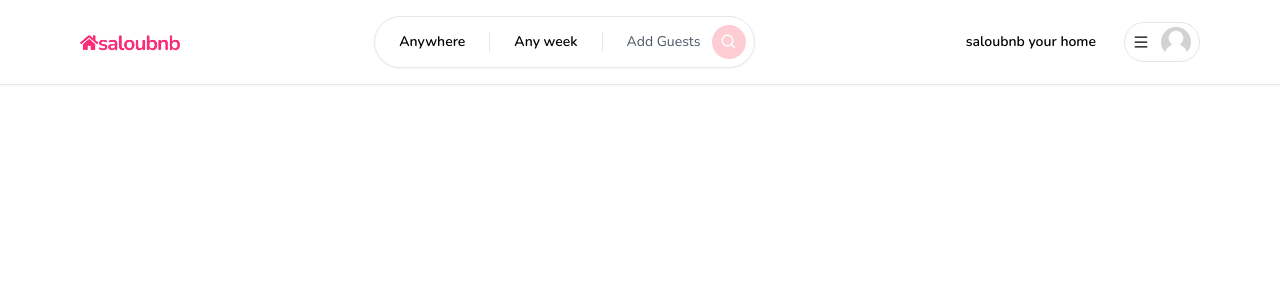
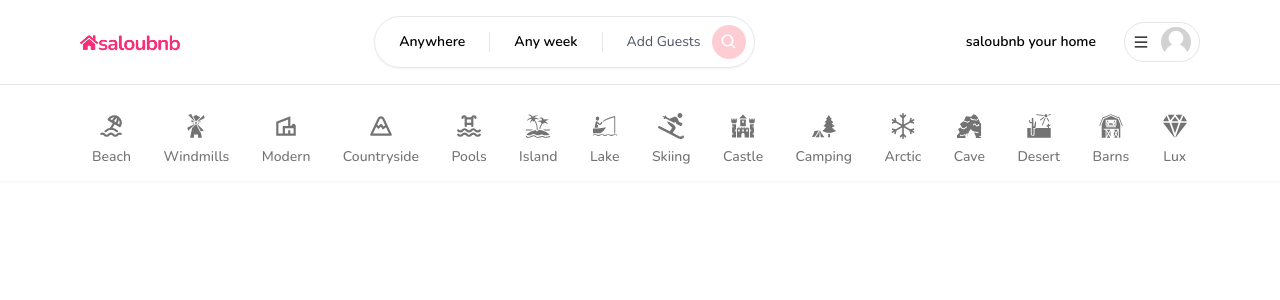
Before and after one commit to antonov/saloubnb, a Next.js app: page / in a window 1280 px wide. Shown: the top 300 px of the page. Built offline with nearby package versions, Linux system fonts and the light colour scheme; no server answers.

Commit message:
Added Categories navigation.

```diff
--- /dev/null
+++ b/app/components/navbar/Categories.tsx
@@ -0,0 +1,105 @@
+'use client';
+import Container from "@/app/components/Container";
+import {TbBeach, TbMountain, TbPool} from "react-icons/tb";
+import {
+  GiBarn,
+  GiBoatFishing,
+  GiCampingTent,
+  GiCastle,
+  GiCaveEntrance, GiDesert,
+  GiForestCamp,
+  GiIsland,
+  GiWindmill
+} from "react-icons/gi";
+import {MdOutlineVilla} from "react-icons/md";
+import CategoryBox from "@/app/components/navbar/CategoryBox";
+import {usePathname, useSearchParams} from "next/navigation";
+import {FaSkiing} from "react-icons/fa";
+import {BsSnow} from "react-icons/bs";
+import {IoDiamond} from "react-icons/io5";
+
+const categories = [
+  {
+    label: 'Beach',
+    icon:  TbBeach,
+    description: 'This property is close to the beach!'
+  },{
+    label: 'Windmills',
+    icon:  GiWindmill,
+    description: 'This property has windmills!'
+  },{
+    label: 'Modern',
+    icon:  MdOutlineVilla,
+    description: 'This property is modern!'
+  },
+  {
+    label: 'Countryside',
+    icon:  TbMountain,
+    description: 'This property is in countryside!'
+  },{
+    label: 'Pools',
+    icon:  TbPool,
+    description: 'This property has a pool!'
+  },{
+    label: 'Island',
+    icon:  GiIsland,
+    description: 'This property is on an island!'
+  }, {
+    label: 'Lake',
+    icon:  GiBoatFishing,
+    description: 'This property is close to a lake!'
+  }, {
+    label: 'Skiing',
+    icon:  FaSkiing,
+    description: 'This property has skiing activities!'
+  }, {
+    label: 'Castle',
+    icon:  GiCastle,
+    description: 'This property is in a castle!'
+  }, {
+    label: 'Camping',
+    icon:  GiForestCamp,
+    description: 'This property has camping activities!'
+  }, {
+    label: 'Arctic',
+    icon:  BsSnow,
+    description: 'This property has snow activities!'
+  }, {
+    label: 'Cave',
+    icon:  GiCaveEntrance,
+    description: 'This property has snow activities!'
+  }, {
+    label: 'Desert',
+    icon:  GiDesert,
+    description: 'This property is in a desert!'
+  }, {
+    label: 'Barns',
+    icon:  GiBarn,
+    description: 'This property is in the barn!'
+  }, {
+    label: 'Lux',
+    icon:  IoDiamond,
+    description: 'This property is in the barn!'
+  }
+]
+
+const Categories = () => {
+  const params = useSearchParams();
+  const category = params?.get('category');
+  const pathname = usePathname();
+  const isMainPage = pathname === '/';
+  if(!isMainPage) {
+    return null;
+  }
+  return (
+    <Container>
+      <div className="pt-4 flex flex-row items-center justify-between overflow-x-auto">
+        { categories.map((item) => (
+          <CategoryBox key={item.label} label={item.label} selected={category == item.label} icon={item.icon}  />
+        ))}
+      </div>
+    </Container>
+  )
+}
+
+export default Categories;
--- /dev/null
+++ b/app/components/navbar/CategoryBox.tsx
@@ -0,0 +1,57 @@
+'use client';
+
+import {IconType} from "react-icons";
+import {useRouter, useSearchParams} from "next/navigation";
+import {useCallback} from "react";
+import qs from 'query-string';
+interface CategoryBoxProps {
+  label: string;
+  icon: IconType;
+  selected?: boolean
+}
+const CategoryBox: React.FC<CategoryBoxProps> = ({label, icon: Icon, selected}) => {
+  const router = useRouter();
+  const params = useSearchParams();
+  const handleClick = useCallback(()=> {
+    let currentQuery = {}
+    if (params) {
+      currentQuery = qs.parse(params.toString());
+    }
+
+    const updatedQuery: any = {
+      ...currentQuery,
+      category: label
+    }
+
+    if (params?.get('category') === label){
+      delete updatedQuery.category;
+    }
+
+    const url = qs.stringifyUrl({url: '/', query: updatedQuery}, {skipNull: true});
+    router.push(url);
+  }, [label, params, router]);
+  return (
+    <div className={`
+    flex
+    flex-col
+    justify-center
+    items-center
+    gap-2
+    p-3
+    border-b-2
+    hover:text-neutral-800
+    transition cursor-pointer
+    ${selected ? "border-b-neutral-800" : "border-transparent"}
+    ${selected ? "text-neutral-800" : "text-neutral-500"}
+  `
+    } onClick={handleClick}>
+
+    <Icon size={26}/>
+    <div className="font-medium text-sm">{label}</div>
+  </div>
+  );
+
+
+};
+
+export default CategoryBox;
--- a/app/components/navbar/Logo.tsx
+++ b/app/components/navbar/Logo.tsx
@@ -7,6 +7,7 @@ const Logo = () => {
     const router = useRouter();
     return (
         <Image
+            onClick={() => router.push('/')}
             alt='SalouBnB Logo'
             className='hidden md:block cursor-pointer'
             height={100}
--- a/app/components/navbar/Navbar.tsx
+++ b/app/components/navbar/Navbar.tsx
@@ -6,6 +6,7 @@ import Search from "./Search";
 import UserMenu from "./UserMenu";
 
 import {SafeUser} from "@/app/types";
+import Categories from "@/app/components/navbar/Categories";
 
 interface NavbarProps {
   currentUser?: SafeUser | null;
@@ -22,6 +23,7 @@ const Navbar:React.FC<NavbarProps> = ({currentUser}) => {
                 </div>
             </Container>
         </div>
+        <Categories />
     </div>
   )
 }
--- a/package.json
+++ b/package.json
@@ -20,6 +20,7 @@
     "eslint-config-next": "13.2.4",
     "next": "13.2.4",
     "next-auth": "^4.21.1",
+    "query-string": "^8.1.0",
     "react": "18.2.0",
     "react-dom": "18.2.0",
     "react-hook-form": "^7.43.9",
```
Also changed, not shown: 1 other file (tests, documents, lock files or other folders).
